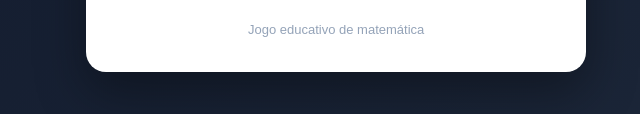
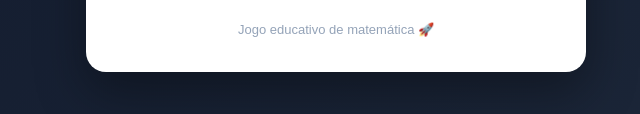
Before and after one commit to Prof-Alison/cidade-dorme-edicao-matematica, a website: page public/index.html in a window 1280 px wide. Shown: the part 558-672 px from the top of the page, 319-959 px from the left. Drawn offline with Linux system fonts and the light colour scheme.

Commit message:
Update index.html

```diff
--- a/public/index.html
+++ b/public/index.html
@@ -228,8 +228,8 @@
 
 
             <p class="rodape">
-                Jogo educativo de matemática
-            </p>
+    Jogo educativo de matemática 🚀
+</p>
 
         </section>
 
```
